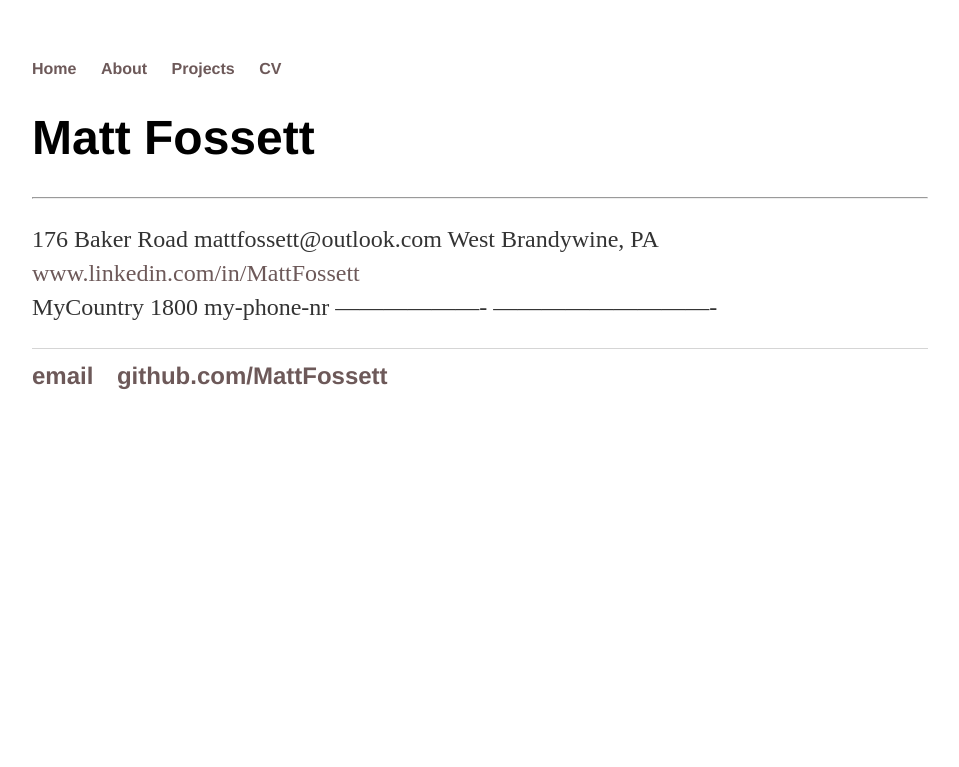
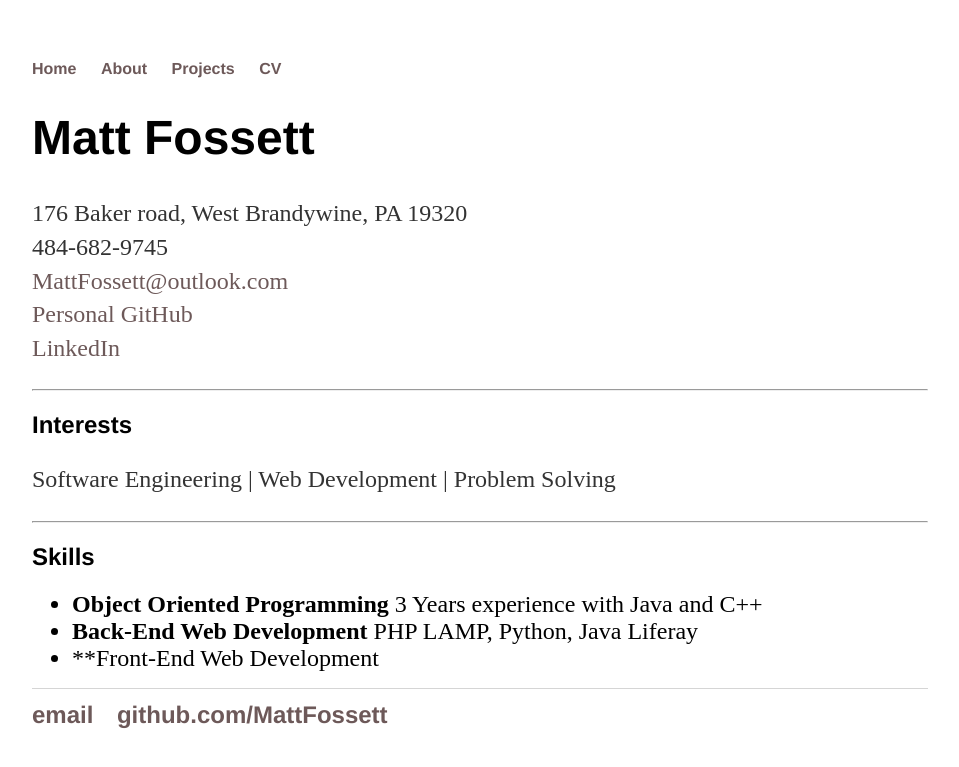
Before and after one commit to MattFossett/mattfossett.github.io, a Jekyll site: the page built from cv/index.md, in a window 1280 px wide. Shown: the top 767 px of the page, without its empty margins (160-1119 px from the left). Built offline with Jekyll 4.4.1, drawn with Linux system fonts in a browser that asks for light colours.

Commit message:
updated cv

```diff
--- a/cv/index.md
+++ b/cv/index.md
@@ -3,11 +3,23 @@ layout: default
 title: CV
 ---
 
-Matt Fossett
-=============
+# Matt Fossett
 
--------------------     ----------------------------
-176 Baker Road               mattfossett@outlook.com
-West Brandywine, PA          [www.linkedin.com/in/MattFossett](www.linkedin.com/in/MattFossett)
-MyCountry                           1800 my-phone-nr
--------------------     ----------------------------
+176 Baker road, West Brandywine, PA 19320 <br>
+484-682-9745 <br>
+[MattFossett@outlook.com](mailto:mattfossett@outlook.com) <br>
+[Personal GitHub](www.github.com/MattFossett) <br>
+[LinkedIn](www.linkedin.com/in/MattFossett)
+
+--------
+
+## Interests
+Software Engineering | Web Development | Problem Solving
+
+---------
+
+## Skills
+
+* **Object Oriented Programming** 3 Years experience with Java and C++
+* **Back-End Web Development** PHP LAMP, Python, Java Liferay
+* **Front-End Web Development
```
